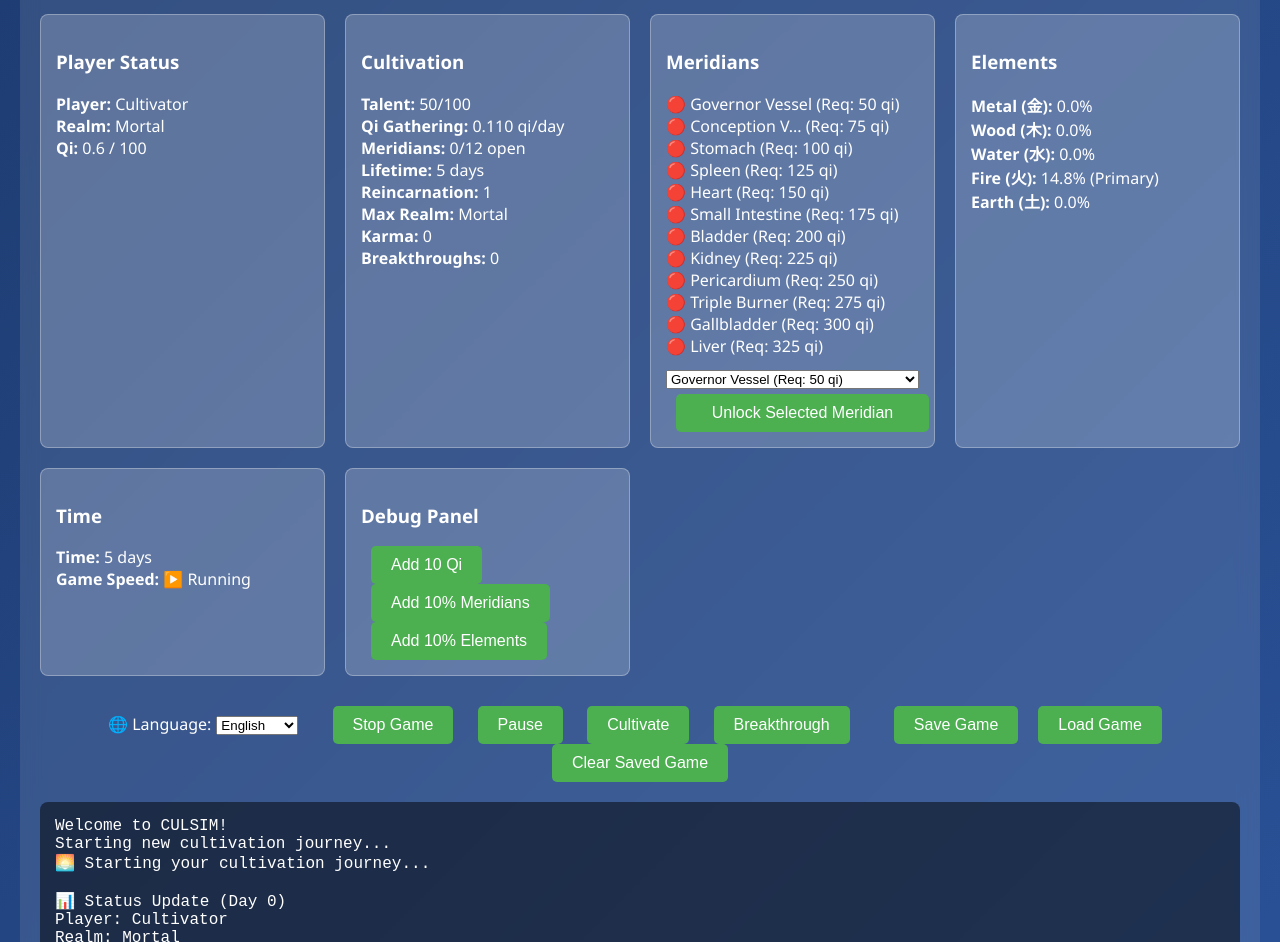
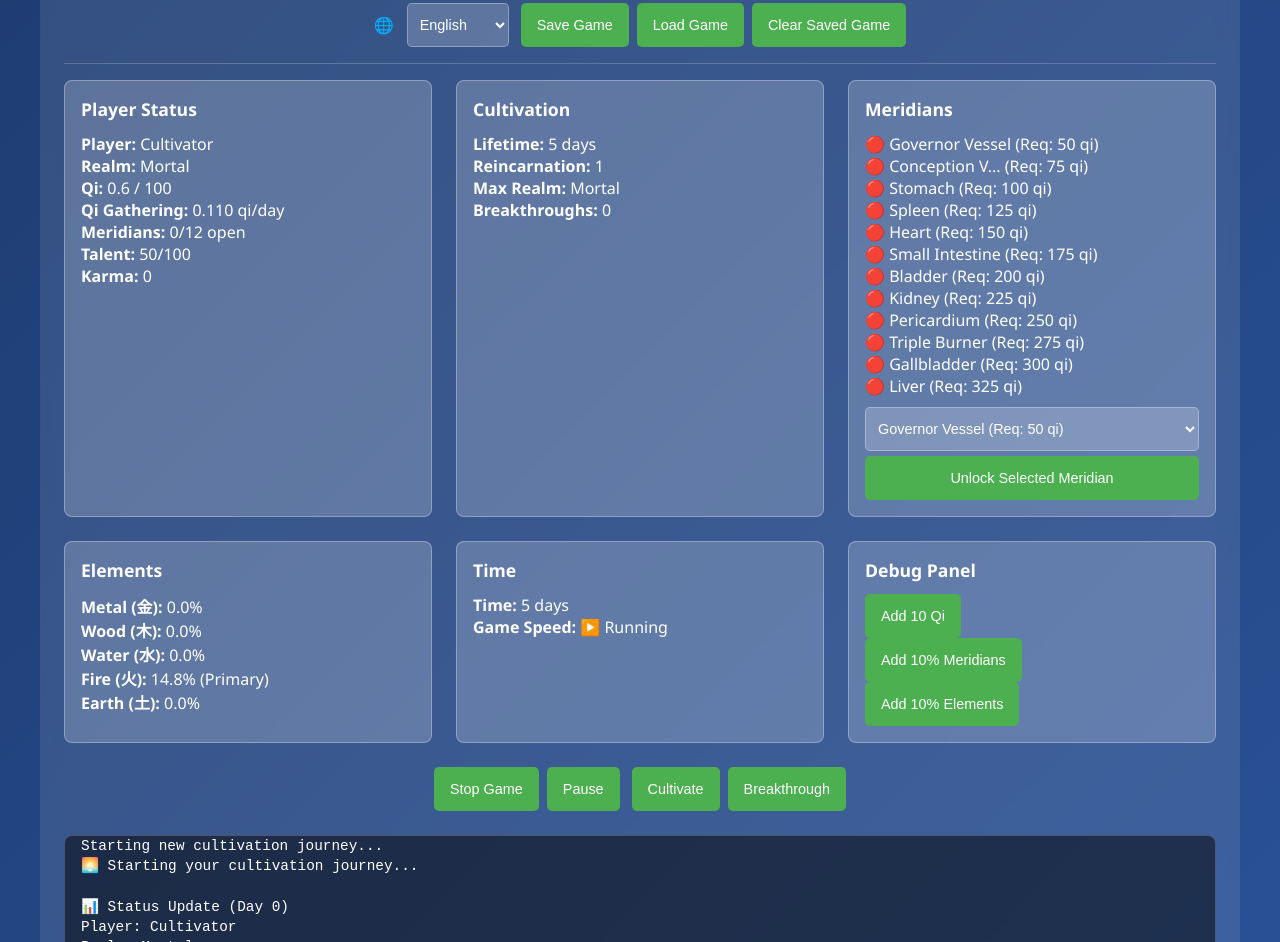
Before and after one commit to Kahdeg-15520487/culsim, a website built with Vite: page index.html in a window 1280 px wide. Shown: the part 120-1062 px from the top of the page. Built offline with nearby package versions, Linux system fonts and the light colour scheme.

Commit message:
update ui

```diff
--- a/index.html
+++ b/index.html
@@ -5,65 +5,243 @@
   <meta name="viewport" content="width=device-width, initial-scale=1.0">
   <title>CULSIM - Chinese Cultivation Game</title>
   <style>
+    /* CSS Reset and Base Styles */
+    * {
+      box-sizing: border-box;
+      margin: 0;
+      padding: 0;
+    }
+
     body {
       font-family: 'Segoe UI', Tahoma, Geneva, Verdana, sans-serif;
-      margin: 0;
-      padding: 20px;
       background: linear-gradient(135deg, #1e3c72 0%, #2a5298 100%);
       color: white;
       min-height: 100vh;
+      padding: 0.75rem;
     }
+
     .container {
       max-width: 1200px;
       margin: 0 auto;
       background: rgba(255, 255, 255, 0.1);
       border-radius: 10px;
-      padding: 20px;
+      padding: 1rem;
       backdrop-filter: blur(10px);
     }
+
     h1 {
       text-align: center;
-      margin-bottom: 30px;
+      margin-bottom: 1.5rem;
       text-shadow: 2px 2px 4px rgba(0,0,0,0.3);
+      font-size: clamp(1.5rem, 4vw, 2.5rem);
     }
+
+    /* Mobile-first responsive grid */
     .game-info {
       display: grid;
-      grid-template-columns: repeat(auto-fit, minmax(250px, 1fr));
-      gap: 20px;
-      margin-bottom: 30px;
+      grid-template-columns: 1fr;
+      gap: 1rem;
+      margin-bottom: 1.5rem;
     }
+
+    /* Tablet and small desktop */
+    @media (min-width: 768px) {
+      .game-info {
+        grid-template-columns: repeat(2, 1fr);
+        gap: 1.25rem;
+      }
+    }
+
+    /* Large desktop */
+    @media (min-width: 1024px) {
+      .game-info {
+        grid-template-columns: repeat(3, 1fr);
+        gap: 1.5rem;
+      }
+      .container {
+        padding: 1.5rem;
+      }
+      body {
+        padding: 1.25rem;
+      }
+    }
+
     .info-card {
       background: rgba(255, 255, 255, 0.2);
-      padding: 15px;
+      padding: 1rem;
       border-radius: 8px;
       border: 1px solid rgba(255, 255, 255, 0.3);
+      position: relative;
+      transition: all 0.3s ease;
     }
+
+    .info-card h3 {
+      margin-bottom: 0.75rem;
+      font-size: 1.1rem;
+      display: flex;
+      align-items: center;
+      justify-content: space-between;
+    }
+
+    /* Collapsible card system */
+    .card-toggle {
+      background: none;
+      border: none;
+      color: white;
+      font-size: 1.2rem;
+      cursor: pointer;
+      padding: 0;
+      margin: 0;
+      width: auto;
+      display: none;
+    }
+
+    .card-content {
+      transition: max-height 0.3s ease, opacity 0.3s ease;
+      overflow: hidden;
+    }
+
+    .card-collapsed .card-content {
+      max-height: 0;
+      opacity: 0;
+    }
+
+    /* Show collapse buttons on mobile */
+    @media (max-width: 767px) {
+      .card-toggle {
+        display: inline-block;
+      }
+    }
+
+    /* Responsive button layout */
     .controls {
-      text-align: center;
-      margin-top: 20px;
+      display: flex;
+      flex-wrap: wrap;
+      gap: 0.75rem;
+      justify-content: center;
+      align-items: center;
+      margin-top: 1.5rem;
     }
+
+    .control-group {
+      display: flex;
+      flex-wrap: wrap;
+      gap: 0.5rem;
+      align-items: center;
+    }
+
     button {
       background: #4CAF50;
       color: white;
       border: none;
-      padding: 10px 20px;
+      padding: 0.75rem 1rem;
       border-radius: 5px;
       cursor: pointer;
-      font-size: 16px;
-      margin: 0 10px;
+      font-size: 0.9rem;
+      min-height: 44px; /* Touch-friendly minimum */
+      transition: background-color 0.2s ease;
+      white-space: nowrap;
     }
+
     button:hover {
       background: #45a049;
     }
+
+    button:disabled {
+      background: #666;
+      cursor: not-allowed;
+      opacity: 0.7;
+    }
+
+    /* Language selector and save controls */
+    .top-controls {
+      display: flex;
+      flex-wrap: wrap;
+      gap: 0.75rem;
+      justify-content: center;
+      align-items: center;
+      margin-bottom: 1rem;
+      padding-bottom: 1rem;
+      border-bottom: 1px solid rgba(255, 255, 255, 0.2);
+    }
+
+    select {
+      background: rgba(255, 255, 255, 0.2);
+      color: white;
+      border: 1px solid rgba(255, 255, 255, 0.3);
+      padding: 0.5rem;
+      border-radius: 5px;
+      font-size: 0.9rem;
+      min-height: 44px;
+    }
+
+    select option {
+      background: #2a5298;
+      color: white;
+    }
+
+    /* Responsive console */
     #game-output {
       background: rgba(0, 0, 0, 0.5);
       border-radius: 8px;
-      padding: 15px;
-      margin-top: 20px;
+      padding: 1rem;
+      margin-top: 1.5rem;
       font-family: 'Courier New', monospace;
+      font-size: 0.8rem;
+      line-height: 1.4;
       white-space: pre-wrap;
-      max-height: 400px;
       overflow-y: auto;
+      height: 200px;
+      border: 1px solid rgba(255, 255, 255, 0.2);
+    }
+
+    @media (min-width: 768px) {
+      #game-output {
+        height: 250px;
+        font-size: 0.85rem;
+      }
+    }
+
+    @media (min-width: 1024px) {
+      #game-output {
+        height: 300px;
+        font-size: 0.9rem;
+      }
+    }
+
+    /* Improve readability on mobile */
+    @media (max-width: 767px) {
+      .info-card {
+        font-size: 0.9rem;
+      }
+
+      button {
+        font-size: 0.85rem;
+        padding: 0.6rem 0.8rem;
+      }
+
+      h1 {
+        margin-bottom: 1rem;
+      }
+    }
+
+    /* Scrollbar styling */
+    ::-webkit-scrollbar {
+      width: 8px;
+    }
+
+    ::-webkit-scrollbar-track {
+      background: rgba(255, 255, 255, 0.1);
+      border-radius: 4px;
+    }
+
+    ::-webkit-scrollbar-thumb {
+      background: rgba(255, 255, 255, 0.3);
+      border-radius: 4px;
+    }
+
+    ::-webkit-scrollbar-thumb:hover {
+      background: rgba(255, 255, 255, 0.5);
     }
   </style>
 </head>
@@ -71,33 +249,48 @@
   <div class="container">
     <h1 id="game-title">🏮 CULSIM - Cultivation Simulator 🏮</h1>
 
+    <div class="top-controls">
+      <!-- Language and save controls will be added here by JavaScript -->
+    </div>
+
     <div class="game-info">
       <div class="info-card">
-        <h3 id="player-status-title">Player Status</h3>
+        <h3 id="player-status-title">Player Status <button class="card-toggle" data-card="player-status">−</button></h3>
+        <div class="card-content" id="player-status-content">
           <div id="player-status">Loading...</div>
         </div>
+      </div>
       <div class="info-card">
-        <h3 id="cultivation-title">Cultivation</h3>
+        <h3 id="cultivation-title">Cultivation <button class="card-toggle" data-card="cultivation">−</button></h3>
+        <div class="card-content" id="cultivation-content">
           <div id="cultivation-info">Loading...</div>
         </div>
+      </div>
       <div class="info-card">
-        <h3 id="meridians-title">Meridians</h3>
+        <h3 id="meridians-title">Meridians <button class="card-toggle" data-card="meridians">−</button></h3>
+        <div class="card-content" id="meridians-content">
           <div id="meridian-info">Loading...</div>
           <div id="meridian-controls" style="margin-top: 10px;">
             <select id="meridian-select" style="width: 100%; margin-bottom: 5px;"></select>
             <button id="unlock-meridian-btn" style="width: 100%;">Unlock Selected Meridian</button>
           </div>
         </div>
+      </div>
       <div class="info-card">
-        <h3 id="elements-title">Elements</h3>
+        <h3 id="elements-title">Elements <button class="card-toggle" data-card="elements">−</button></h3>
+        <div class="card-content" id="elements-content">
           <div id="elements-info">Loading...</div>
         </div>
+      </div>
       <div class="info-card">
-        <h3 id="time-title">Time</h3>
+        <h3 id="time-title">Time <button class="card-toggle" data-card="time">−</button></h3>
+        <div class="card-content" id="time-content">
           <div id="time-info">Loading...</div>
         </div>
+      </div>
       <div class="info-card">
-        <h3 id="debug-title">Debug Panel</h3>
+        <h3 id="debug-title">Debug Panel <button class="card-toggle" data-card="debug">−</button></h3>
+        <div class="card-content" id="debug-content">
           <div id="debug-panel">
             <button id="debug-add-qi-btn">Add 10 Qi</button><br>
             <button id="debug-add-meridian-btn">Add 10% Meridians</button><br>
@@ -105,12 +298,17 @@
           </div>
         </div>
       </div>
+    </div>
 
     <div class="controls">
+      <div class="control-group">
         <button id="start-btn">Start Game</button>
         <button id="pause-btn">Pause</button>
+      </div>
+      <div class="control-group">
         <button id="cultivate-btn">Cultivate</button>
         <button id="breakthrough-btn">Breakthrough</button>
+      </div>
     </div>
 
     <div id="game-output"></div>
--- a/src/main.ts
+++ b/src/main.ts
@@ -59,7 +59,7 @@ function formatDays(days: number): string {
   }
 }
 
-// Add language selector
+// Add language selector and top controls
 const languageSelect = document.createElement('select');
 languageSelect.id = 'language-select';
 const languages = [
@@ -87,24 +87,47 @@ const clearBtn = document.createElement('button');
 clearBtn.textContent = i18n.t('ui.clearSavedGame');
 clearBtn.id = 'clear-btn';
 
-// Add language selector to controls
-const controlsEl = document.querySelector('.controls')!;
+// Add controls to top-controls container
+const topControlsEl = document.querySelector('.top-controls')!;
 const languageContainer = document.createElement('div');
-languageContainer.style.display = 'inline-block';
-languageContainer.style.marginRight = '20px';
-languageContainer.innerHTML = '<label for="language-select" style="margin-right: 5px;">🌐 Language:</label>';
+languageContainer.className = 'control-group';
+languageContainer.innerHTML = '<label for="language-select" style="margin-right: 5px;">🌐</label>';
 languageContainer.appendChild(languageSelect);
-controlsEl.insertBefore(languageContainer, controlsEl.firstChild);
 
-// Add spacing between language selector and save/load buttons
-const spacer = document.createElement('span');
-spacer.style.display = 'inline-block';
-spacer.style.width = '20px';
-controlsEl.appendChild(spacer);
+const saveLoadContainer = document.createElement('div');
+saveLoadContainer.className = 'control-group';
+saveLoadContainer.appendChild(saveBtn);
+saveLoadContainer.appendChild(loadBtn);
+saveLoadContainer.appendChild(clearBtn);
 
-controlsEl.appendChild(saveBtn);
-controlsEl.appendChild(loadBtn);
-controlsEl.appendChild(clearBtn);
+topControlsEl.appendChild(languageContainer);
+topControlsEl.appendChild(saveLoadContainer);
+
+// Card collapse functionality
+function initializeCardCollapse() {
+  const toggles = document.querySelectorAll('.card-toggle');
+
+  toggles.forEach(toggle => {
+    toggle.addEventListener('click', (e) => {
+      e.preventDefault();
+      const cardName = (toggle as HTMLButtonElement).dataset.card;
+      const card = (toggle as HTMLElement).closest('.info-card');
+      const content = card?.querySelector('.card-content');
+
+      if (card && content) {
+        const isCollapsed = card.classList.contains('card-collapsed');
+
+        if (isCollapsed) {
+          card.classList.remove('card-collapsed');
+          (toggle as HTMLButtonElement).textContent = '−';
+        } else {
+          card.classList.add('card-collapsed');
+          (toggle as HTMLButtonElement).textContent = '+';
+        }
+      }
+    });
+  });
+}
 
 // Game instance
 let game: Game;
@@ -166,17 +189,17 @@ function updateUI() {
   playerStatusEl.innerHTML = `
     <strong>${i18n.t('status.player')}:</strong> ${player.name}<br>
     <strong>${i18n.t('status.realm')}:</strong> ${i18n.getRealmName(player.realm)}<br>
-    <strong>${i18n.t('status.qi')}:</strong> ${player.qi.toFixed(1)} / ${player.maxQi}
+    <strong>${i18n.t('status.qi')}:</strong> ${player.qi.toFixed(1)} / ${player.maxQi}<br>
+    <strong>${i18n.t('ui.qiGathering')}:</strong> ${(game.calculateQiGatheringSpeed()).toFixed(3)} ${i18n.t('ui.qiPerDay')}<br>
+    <strong>${i18n.t('status.meridians')}:</strong> ${player.meridians.filter(m => m.isOpen).length}/12 ${i18n.t('ui.meridiansOpen')}<br>
+    <strong>${i18n.t('status.talent')}:</strong> ${player.talent}/100<br>
+    <strong>${i18n.t('status.karma')}:</strong> ${soul.karmicBalance > 0 ? '+' : ''}${soul.karmicBalance}
   `;
 
   cultivationInfoEl.innerHTML = `
-    <strong>${i18n.t('status.talent')}:</strong> ${player.talent}/100<br>
-    <strong>${i18n.t('ui.qiGathering')}:</strong> ${(game.calculateQiGatheringSpeed()).toFixed(3)} ${i18n.t('ui.qiPerDay')}<br>
-    <strong>${i18n.t('status.meridians')}:</strong> ${player.meridians.filter(m => m.isOpen).length}/12 ${i18n.t('ui.meridiansOpen')}<br>
     <strong>${i18n.t('status.lifetime')}:</strong> ${formatDays(player.lifetime)}<br>
     <strong>${i18n.t('status.reincarnation')}:</strong> ${soul.lifetimeCount}<br>
     <strong>${i18n.t('ui.maxRealm')}:</strong> ${i18n.getRealmName(soul.maxRealmAchieved)}<br>
-    <strong>${i18n.t('status.karma')}:</strong> ${soul.karmicBalance > 0 ? '+' : ''}${soul.karmicBalance}<br>
     <strong>${i18n.t('ui.breakthroughs')}:</strong> ${soul.cultivationInsights.realmBreakthroughs.length}
   `;
 
@@ -460,6 +483,7 @@ languageSelect.addEventListener('change', () => {
 });
 
 // Initial UI setup
+initializeCardCollapse(); // Initialize collapsible cards
 updateUIText();
 updateUI();
 
```
Also changed, not shown: IMPLEMENTATION_PLAN.md (+22 -22 lines). Lines whose indentation alone changed are shown as unchanged.
